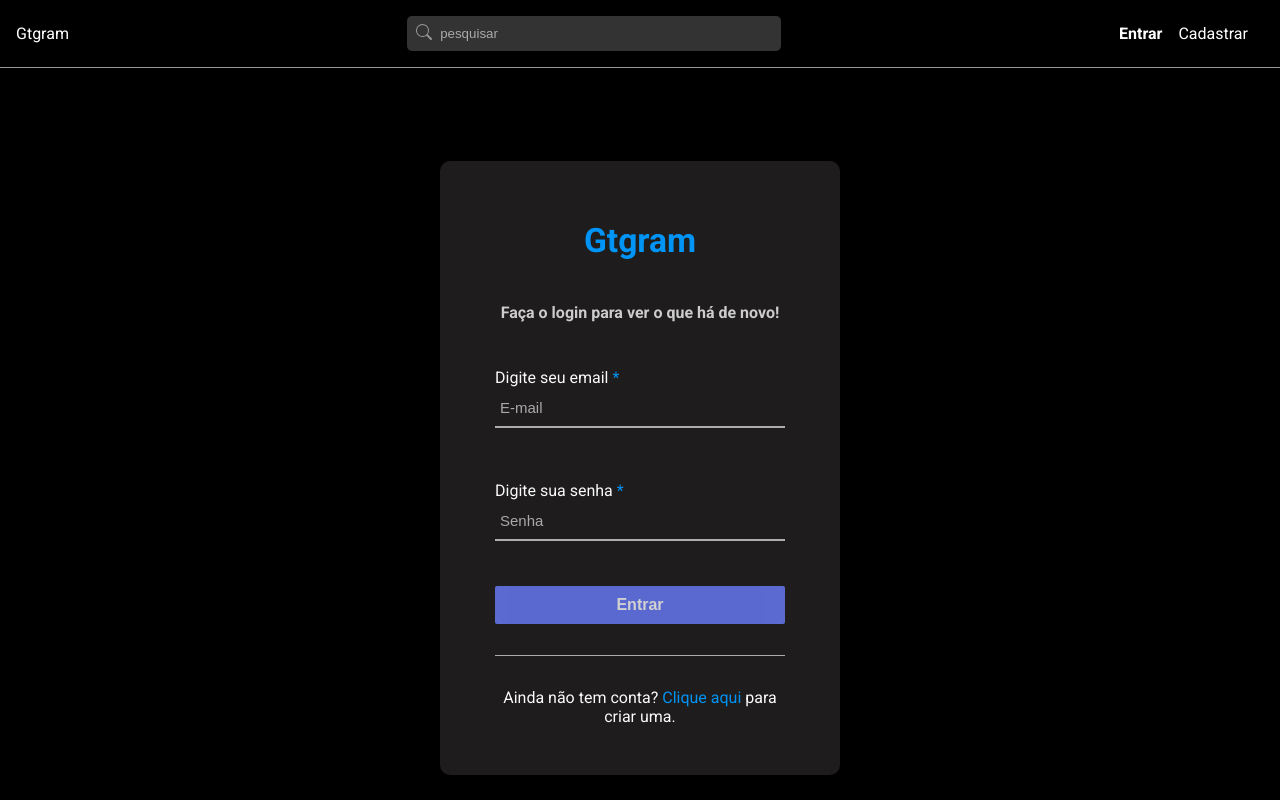
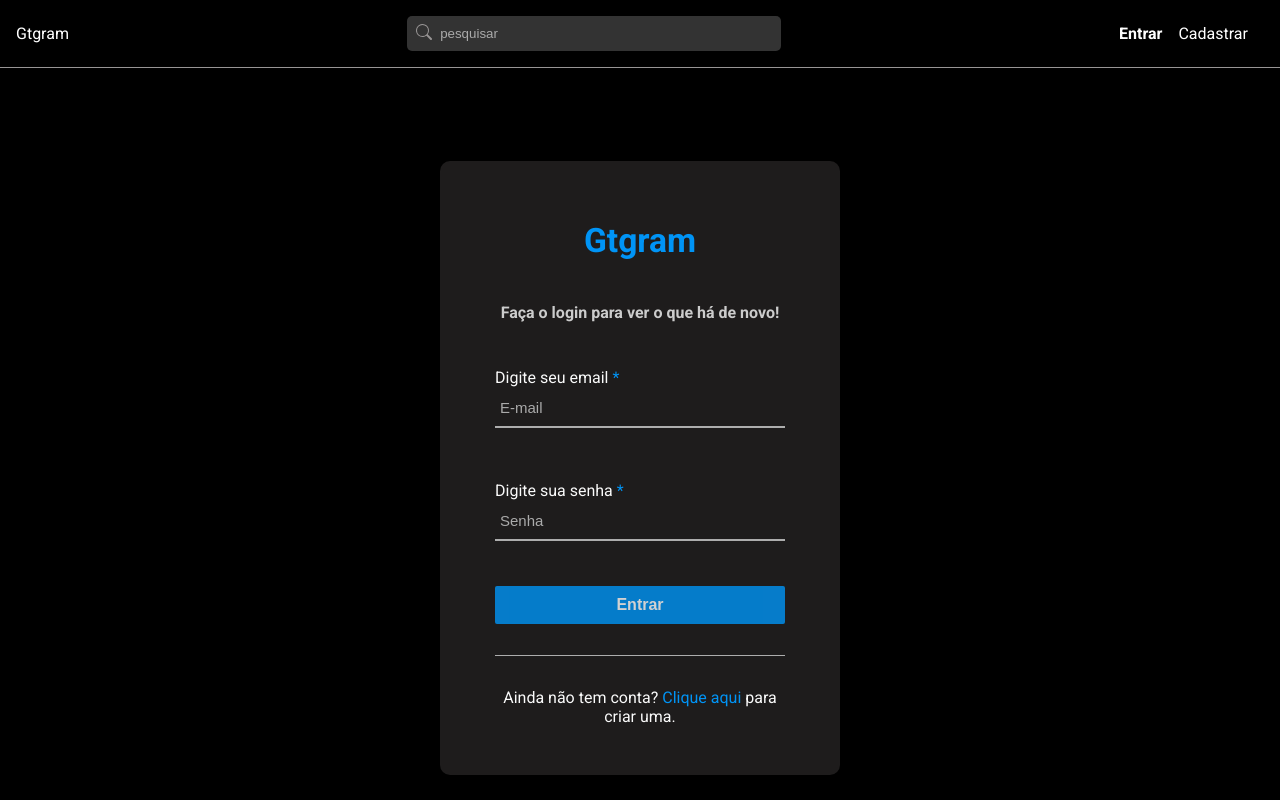
Before and after one commit to gtamaral/gtGram-frontend, a React (Create React App) app: page /login in a window 1280 px wide. Shown: the top 800 px of the page. Built offline with nearby package versions, Linux system fonts and the light colour scheme.

Commit message:
btn-ver2

```diff
--- a/src/index.css
+++ b/src/index.css
@@ -67,7 +67,7 @@ button,
 input[type="submit"] {
   background-color: #0094f6;
   color:#fff;
-  background: #6a7dfe;
+  /* background: #6a7dfe; */
   border: none;
   padding: 10px 8px;
   font-weight: bold;
```
